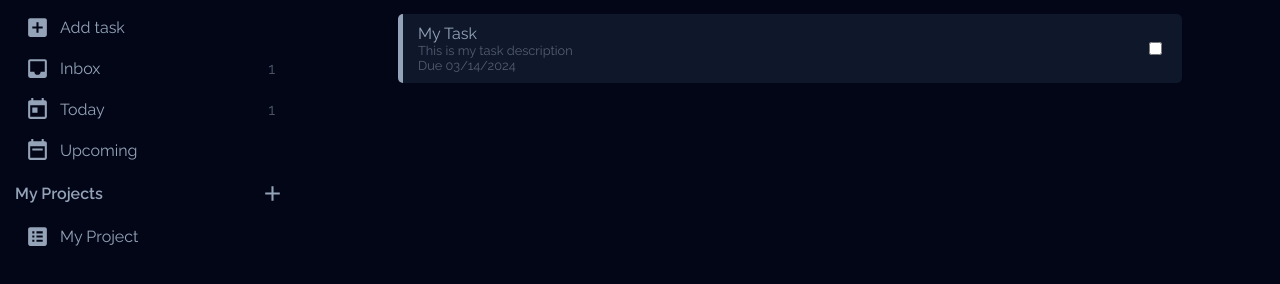
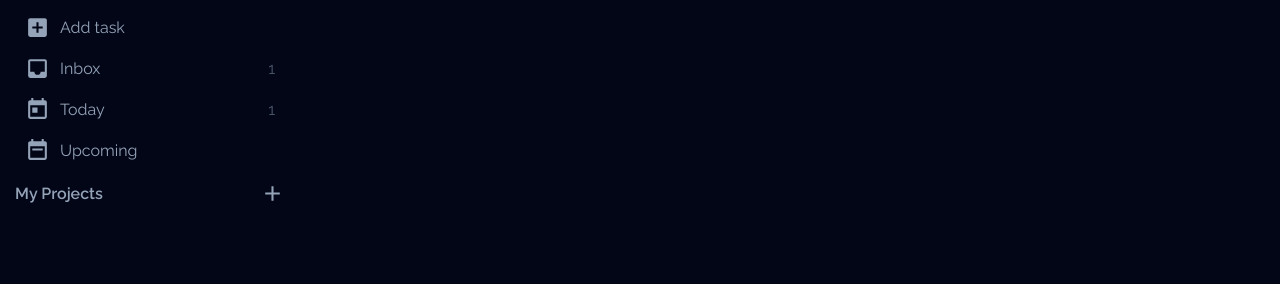
Before and after one commit to lesedow/taskzr, a website built with Vite: page src/index.html in a window 1280 px wide. Shown: the part 56-340 px from the top of the page. Built offline with nearby package versions, Linux system fonts and the light colour scheme.

Commit message:
test project button

```diff
--- a/src/index.html
+++ b/src/index.html
@@ -11,41 +11,25 @@
 		<div class="sidebar">
 			<h1 class="title">taskzr.</h1>
 			<div class="main-section" id="main-section">
-			<!-- Injected via JavaScript -->
+			<!-- Injected via magic -->
 			</div>
-			<!-- Injected via JavaScript -->
+			<!-- Injected via magic -->
 			<div class="projects" id="projects">
 				<div class="projects-header" id="projects-header">
 					<h2>My Projects</h2>
 				</div>
 				<div class="projects-list" id="projects-list">
-					<div class="button">
+					<!-- <div class="button">
 						<img src="./assets/list-box.svg" alt="#" class="icon">
 						<p>My Project</p>
 						<p class="total-tasks"></p>
-					</div>
+					</div> -->
 				</div>
 			</div>
 
 		</div>
-		<!-- Injected via JavaScript -->
-		<div class="project" id="project">
-			<div class="project-container">
-				<div id="task-list">
-					<div>
-						<div class="priority-color"></div>
-						<div class="task-details">
-							<p class="task-title">My Task</p>
-							<p class="task-description">This is my task description</p>
-							<p class="task-date">Due 03/14/2024</p>
-						</div>
-						<div class="task-complete">
-							<input type="checkbox">
-						</div>
-					</div>
-				</div>
-			</div>
-		</div>
+		<!-- Injected via magic -->
+		<div class="project" id="project"></div>
 	</div>
 </body>
 </html>
```
